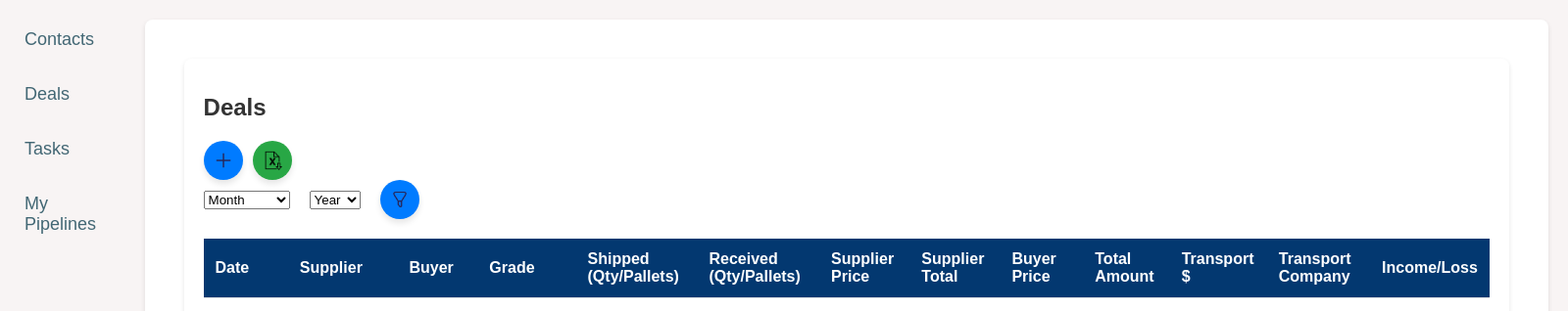
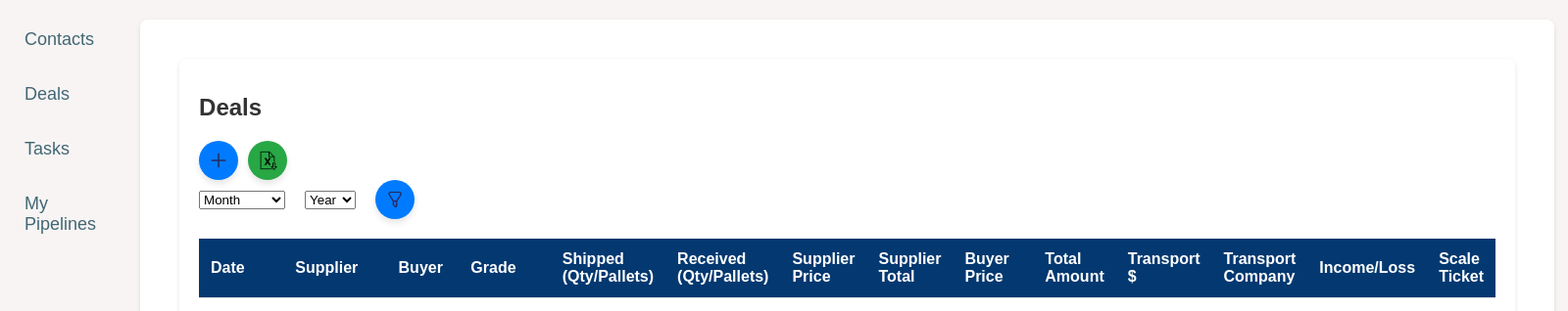
Before and after one commit to DimkaAdam/CRM_SYSTEM, a Django app: page /deals/ in a window 1600 px wide. Shown: the part 60-378 px from the top of the page at 98% size. Run offline with Django 5.2, Linux system fonts and the light colour scheme; data comes from the database, SQL or seed files in the repository; both versions use the stored data as it was after the commit.

Commit message:
added scale ticket

```diff
--- a/crm_project/crm/models.py
+++ b/crm_project/crm/models.py
@@ -85,6 +85,8 @@ class Deals(models.Model):
     transport_company = models.CharField(max_length=255, blank=True, null=True)  # Название транспортной компании (может быть пустым)
     total_income_loss = models.DecimalField(max_digits=10, decimal_places=2,default=0)  # Общий доход/убыток
 
+
+
     def save(self, *args, **kwargs):
         # Убедимся, что все значения корректны для расчетов
         self.received_quantity = self.received_quantity or 0
--- a/crm_project/crm/templates/crm/deal_list.html
+++ b/crm_project/crm/templates/crm/deal_list.html
@@ -87,6 +87,7 @@
                 <input type="number" id="buyer_price" step="0.01" placeholder="Buyer Price" required>
                 <input type="number" id="transport_cost" step="0.01" placeholder="Transport Cost" required>
                 <input type="text" id="transport_company" placeholder="Transport Company" required>
+                <input type="text" id="scale_ticket" placeholder="Scale Ticket" required>
                 <button type="submit" class="submit-btn">Submit Deal</button>
             </form>
         </div>
@@ -103,6 +104,7 @@
                 <p><strong>Buyer:</strong> <span id="dealBuyer"></span></p>
                 <p><strong>Grade:</strong> <span id="dealGrade"></span></p>
                 <p><strong>Total Amount:</strong> <span id="dealTotalAmount"></span></p>
+                <p><strong>Scale Ticket:</strong> <span id="dealScaleTicket"></span></p>
             </div>
 
             <!-- Форма редактирования -->
@@ -165,6 +167,10 @@
                     <label for="editTransportCompany">Transport Company</label>
                     <input type="text" id="editTransportCompany" required>
                 </div>
+                <div class="form-field">
+                    <label for="editScaleTicket">Scale Ticket</label>
+                    <input type="text" id="editScaleTicket" required>
+                </div>
                 <div class="action-buttons">
                     <button type="submit" class="save-btn">Save</button>
                     <button type="button" id="cancelEditBtn" class="cancel-btn">Cancel</button>
@@ -197,6 +203,7 @@
                     <th>Transport $</th>
                     <th>Transport Company</th>
                     <th>Income/Loss</th>
+                    <th>Scale Ticket</th>
                 </tr>
             </thead>
             <tbody>
@@ -215,6 +222,7 @@
                     <td>{{ deal.transport_cost }}</td>
                     <td>{{ deal.transport_company }}</td>
                     <td>{{ deal.total_income_loss }}</td>
+                    <td>{{ deal.scale_ticket}}</td>
                 </tr>
                 {% empty %}
                 <tr><td colspan="13">No deals available.</td></tr>
```
Also changed, not shown: crm_project/db.sqlite3.
